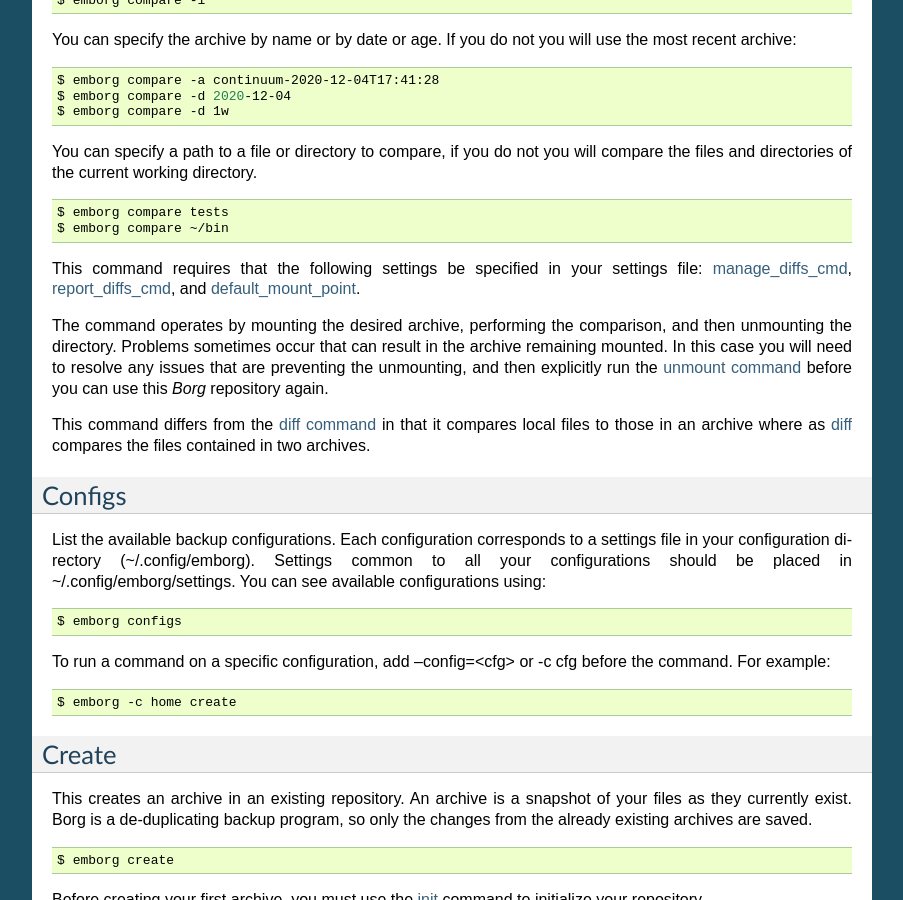
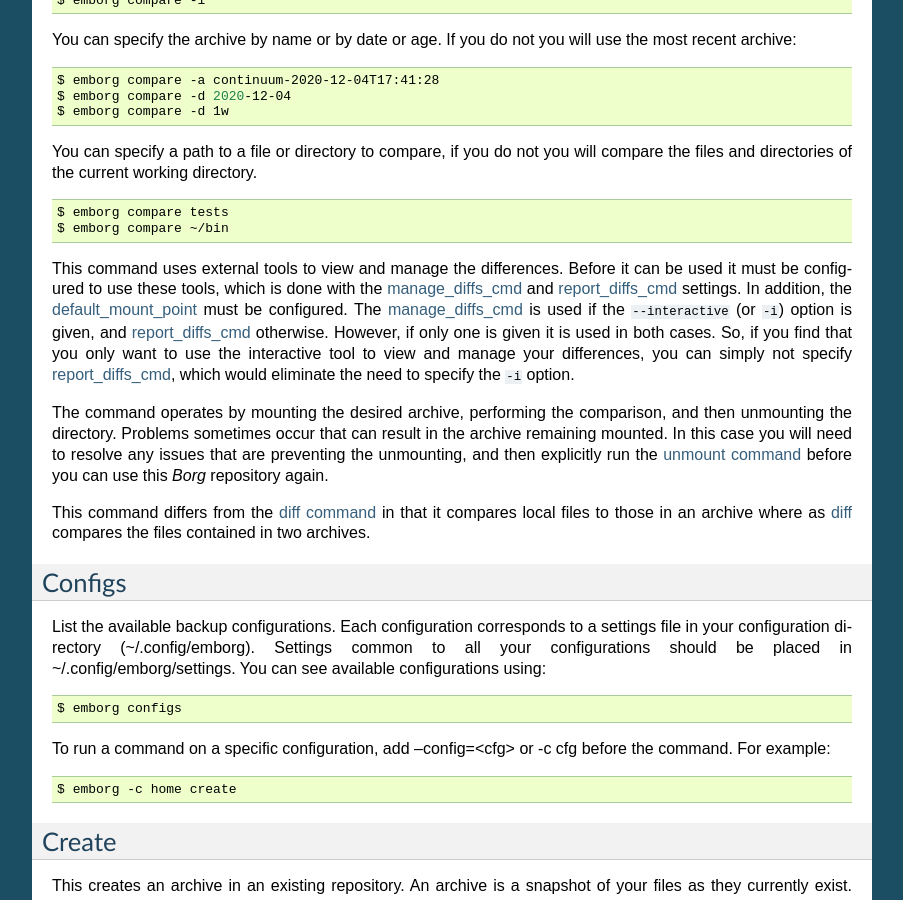
Before and after one commit to KenKundert/emborg, a Sphinx documentation site: the page built from doc/commands.rst, in a window 1280 px wide and 900 px high, scrolled down 2184 px. Shown: the whole window, without its empty margins (198-1101 px from the left). Built offline with Sphinx 7.4.7, drawn with Linux system fonts in a browser that asks for light colours.

Commit message:
refine documentation

```diff
--- a/doc/commands.rst
+++ b/doc/commands.rst
@@ -170,9 +170,16 @@
     $ emborg compare tests
     $ emborg compare ~/bin
 
-This command requires that the following settings be specified in your settings
-file: :ref:`manage_diffs_cmd`, :ref:`report_diffs_cmd`, and
-:ref:`default_mount_point`.
+This command uses external tools to view and manage the differences.  Before it
+can be used it must be configured to use these tools, which is done with the
+:ref:`manage_diffs_cmd` and :ref:`report_diffs_cmd` settings.  In addition, the
+:ref:`default_mount_point` must be configured.  The :ref:`manage_diffs_cmd` is
+used if the ``--interactive`` (or ``-i``) option is given, and
+:ref:`report_diffs_cmd` otherwise.  However, if only one is given it is used in
+both cases.  So, if you find that you only want to use the interactive tool to
+view and manage your differences, you can simply not specify
+:ref:`report_diffs_cmd`, which would eliminate the need to specify the ``-i``
+option.
 
 The command operates by mounting the desired archive, performing the comparison,
 and then unmounting the directory. Problems sometimes occur that can result in
--- a/doc/index.rst
+++ b/doc/index.rst
@@ -314,7 +314,8 @@
 flood, that claims your original files. One option is `rsync.net
 <https://www.rsync.net/products/attic.html>`_. Another is `BorgBase
 <https://www.borgbase.com>`_. I have experience with both, and both seem quite
-good.
+good.  One I have not tried is `Hetzner
+<https://www.hetzner.com/storage/storage-box>`_.
 
 Finally, it is a good idea to practice a recovery. Pretend that you have lost
 all your files and then see if you can do a restore from backup. Doing this and
```
Also changed, not shown: doc/configuring.rst (+3 -7 lines), 1 other file.
